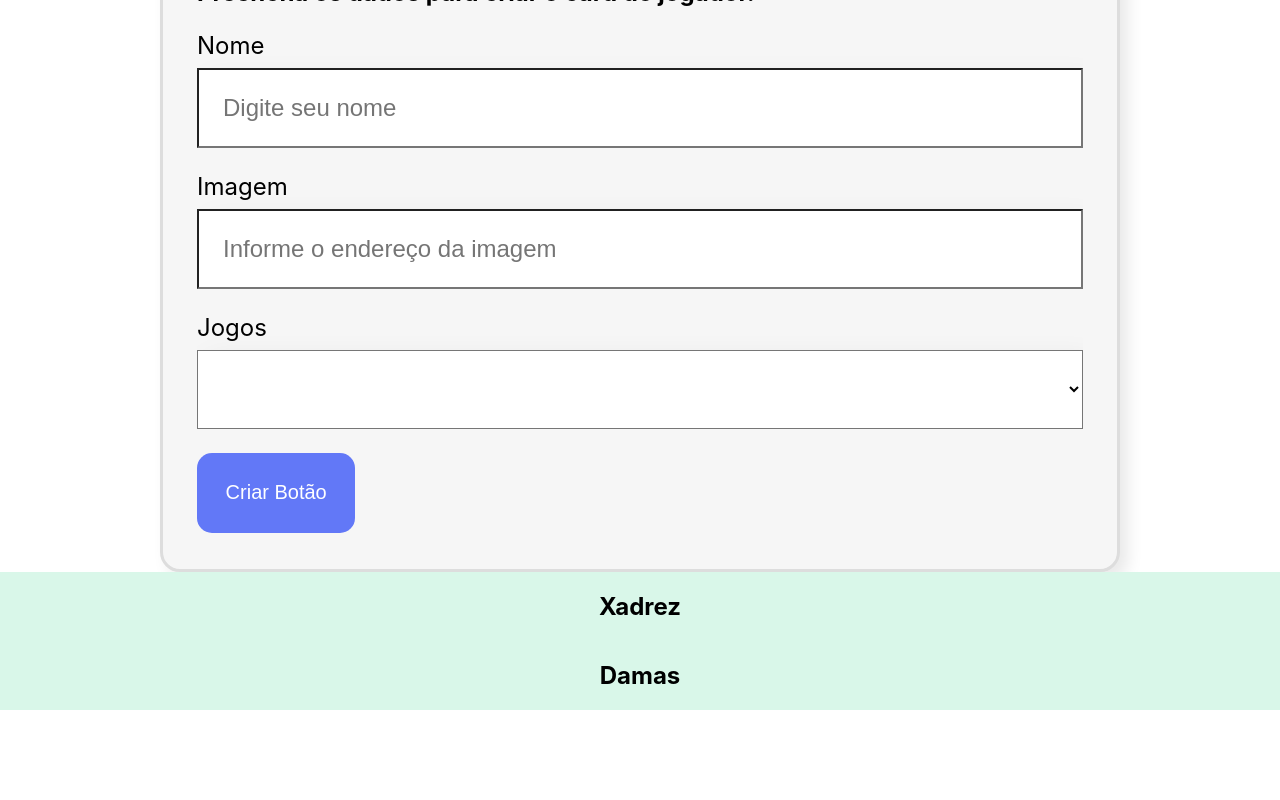
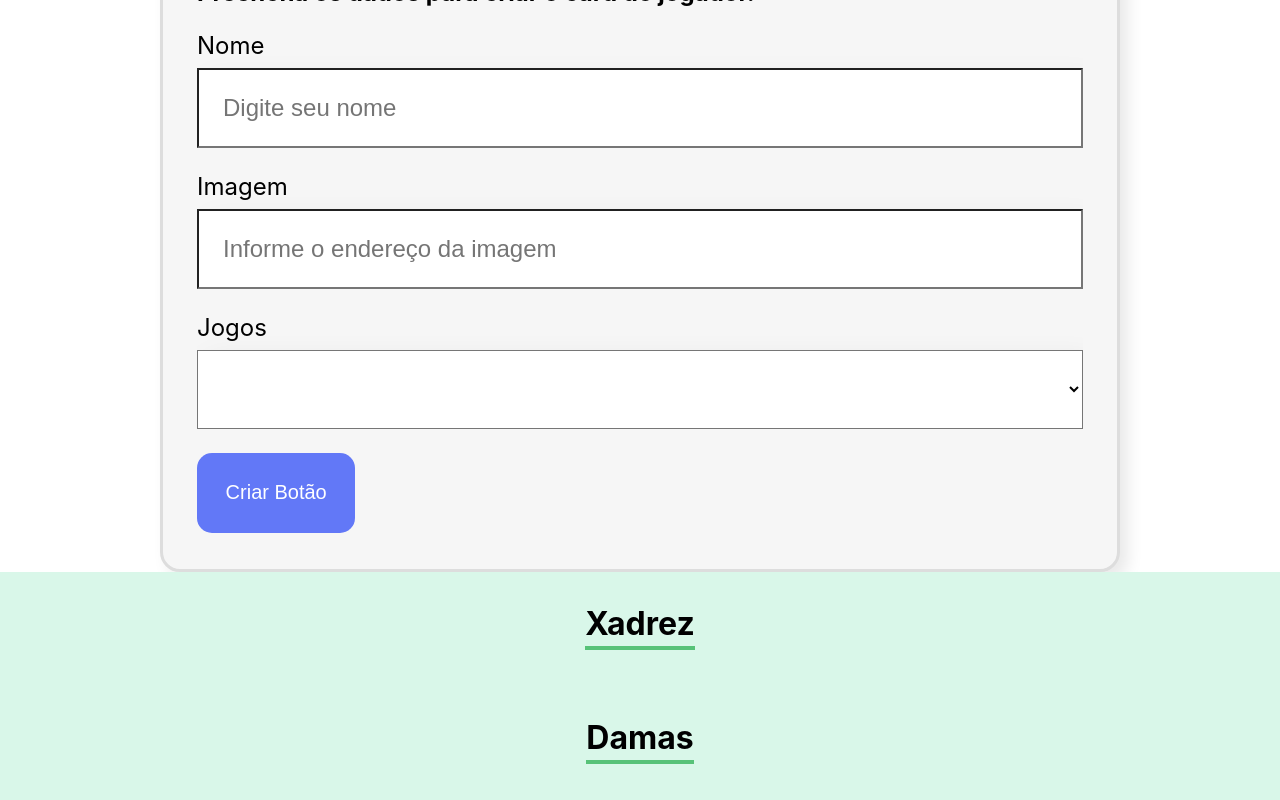
Before and after one commit to YasHirt/Jogano, a React (Create React App) app: page / in a window 1280 px wide. Shown: the part 465-1265 px from the top of the page. Before the commit the page ends 1175 px from the top, so only its background shows below. Built offline with nearby package versions, Linux system fonts and the light colour scheme.

Commit message:
Estilizando o componente jogo

```diff
--- a/src/componentes/Jogo/Jogo.css
+++ b/src/componentes/Jogo/Jogo.css
@@ -3,3 +3,10 @@
     text-align: center;
     background-color: #D9F7E9;
 }
+.sectionJogo h3
+{
+    font-size: 2rem;
+    border-bottom: 4px solid #57C278;
+    display: inline-block;
+    padding-bottom: 3px;
+}
--- a/src/componentes/Jogo/Jogo.js
+++ b/src/componentes/Jogo/Jogo.js
@@ -5,8 +5,7 @@ const Jogo = (props) =>
     return (
 
         <section className="sectionJogo">
-            <h1>{props.nome}</h1>
-
+            <h3>{props.nome}</h3>
         </section>
     )
 }
```
